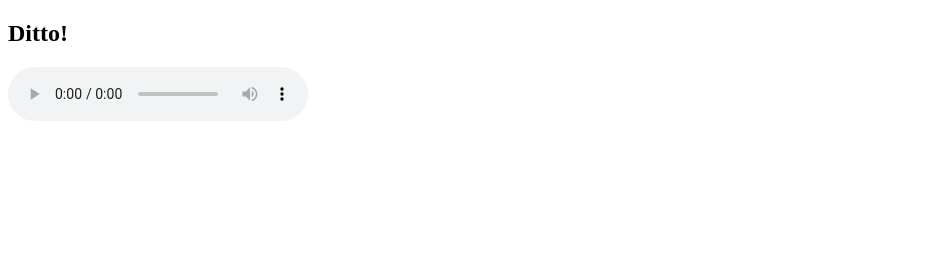
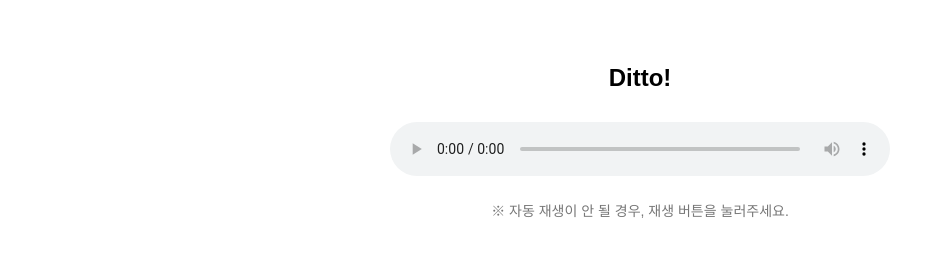
Before and after one commit to 2innnnn0/nfc, a plain HTML site: page index.html in a window 1280 px wide. Shown: the whole page, without its empty margins (0-944 px from the left). Drawn offline with Linux system fonts and the light colour scheme.

Commit message:
Update index.html

```diff
--- a/index.html
+++ b/index.html
@@ -1,14 +1,38 @@
 <!DOCTYPE html>
-<html>
+<html lang="ko">
 <head>
   <meta charset="UTF-8">
   <title>Ditto Sound</title>
+  <meta name="viewport" content="width=device-width, initial-scale=1.0">
+  <style>
+    body {
+      font-family: Arial, sans-serif;
+      background-color: #fff;
+      text-align: center;
+      padding: 40px;
+    }
+    h1 {
+      font-size: 24px;
+      margin-bottom: 30px;
+    }
+    audio {
+      width: 90%;
+      max-width: 500px;
+      outline: none;
+    }
+    .note {
+      margin-top: 20px;
+      color: #777;
+      font-size: 14px;
+    }
+  </style>
 </head>
 <body>
-    <h2>Ditto!</h2>
-    <audio autoplay controls>
+  <h1>Ditto!</h1>
+  <audio controls autoplay>
     <source src="audio_ditto.mp3" type="audio/mpeg">
-      Your browser does not support the audio element.
+    브라우저가 오디오를 지원하지 않습니다.
   </audio>
+  <div class="note">※ 자동 재생이 안 될 경우, 재생 버튼을 눌러주세요.</div>
 </body>
 </html>
```
Lines whose indentation alone changed are shown as unchanged.
